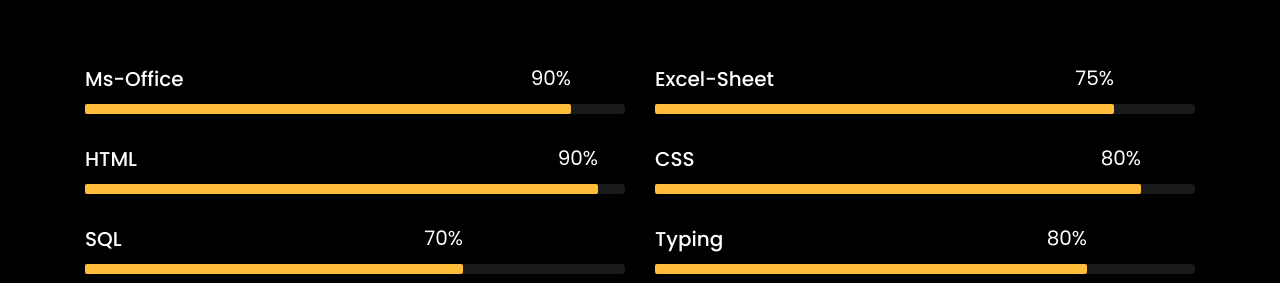
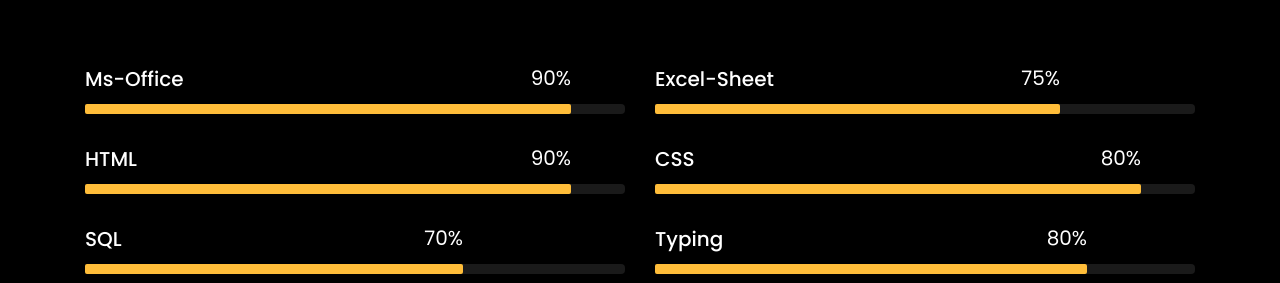
Before and after one commit to nushithavemula/My_Portfolios, a Flask app: page / in a window 1280 px wide. Shown: the part 4205-4488 px from the top of the page. Run offline with Flask 3, Linux system fonts and the light colour scheme; some libraries are stand-ins or nearby versions; some web fonts are replaced.

Commit message:
Update index.html

```diff
--- a/templates/index.html
+++ b/templates/index.html
@@ -250,7 +250,7 @@
 							<h3>Excel-Sheet</h3>
 							<div class="progress">
 							 	<div class="progress-bar color-2" role="progressbar" aria-valuenow="85"
-							  	aria-valuemin="0" aria-valuemax="100" style="width:85%">
+							  	aria-valuemin="0" aria-valuemax="100" style="width:75%">
 							    <span>75%</span>
 							  	</div>
 							</div>
@@ -261,7 +261,7 @@
 							<h3>HTML</h3>
 							<div class="progress">
 							 	<div class="progress-bar color-3" role="progressbar" aria-valuenow="95"
-							  	aria-valuemin="0" aria-valuemax="100" style="width:95%">
+							  	aria-valuemin="0" aria-valuemax="100" style="width:90%">
 							    <span>90%</span>
 							  	</div>
 							</div>
@@ -397,7 +397,7 @@
 				</div>
 			</div>
 		  </div>
-		  <!--
+
 		  <div class="row no-gutters block-9">
 			<div class="col-md-6 order-md-last d-flex">
 			  <form action="#" class="bg-light p-4 p-md-5 contact-form">
@@ -418,8 +418,8 @@
 				</div>
 			  </form>
 
-			</div>-->
-			<div class="row no-gutters block-9">
+			</div>
+			<!--<div class="row no-gutters block-9">
 				<div class="col-md-6 order-md-last d-flex">
 				  <form action="#" class="bg-light p-4 p-md-5 contact-form" id="contactForm">
 					<div class="form-group">
@@ -462,7 +462,7 @@
 					thankYouMessage.style.transition = 'opacity 1s ease-in-out';
 				  }, 100);
 				});
-			  </script>
+			  </script>-->
 
 		  </div>
 		</div>
```
